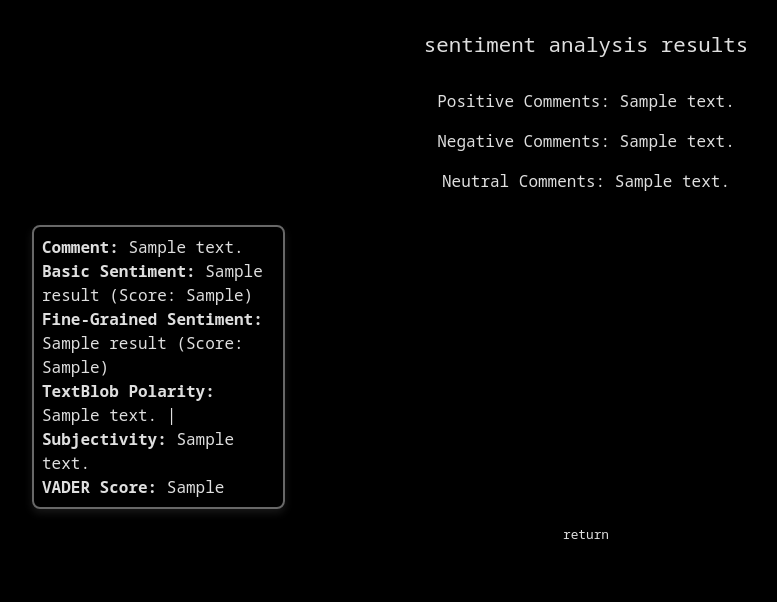
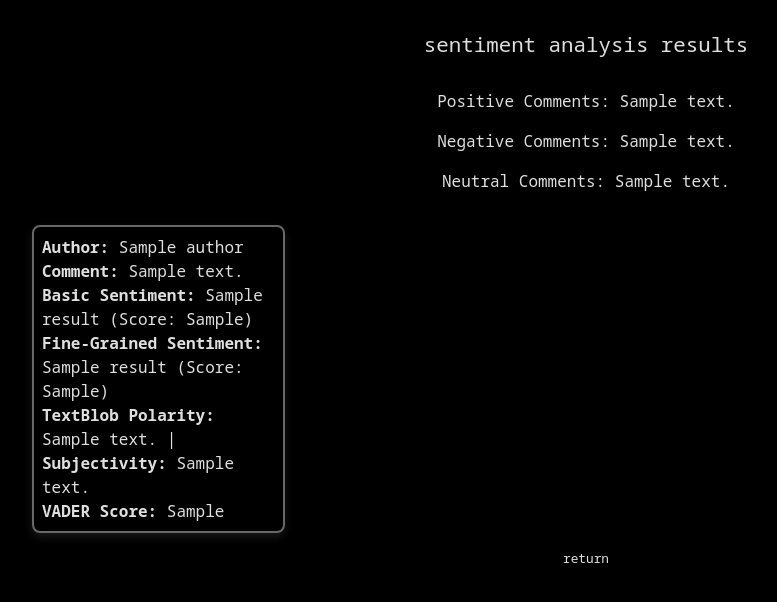
Before and after one commit to birat1/reddit-sentiment-analyser, a Flask app: template src/templates/results.html in a window 1280 px wide. Shown: the top 602 px of the page, without its empty margins (54-831 px from the left). Run offline with Flask 3, Linux system fonts and the light colour scheme; the template is opened without the code that fills it: most values are stand-ins (such as "Sample title", 1, 10 or a date in 2020); parts of the project's set-up code (start-up, migrations or seed data) failed here and were passed over.

Commit message:
Display's username of commentor

```diff
--- a/src/templates/results.html
+++ b/src/templates/results.html
@@ -27,6 +27,7 @@
                 {% for result in results %}
                 <div class="col p-3">
                     <div class="result-box p-2">
+                        <strong>Author:</strong> {{ result['Author'].name }}<br>
                         <strong>Comment:</strong>
                         {% if result['Comment']|length > 100 %}
                             <span class="short-comment">{{ result['Comment'][:100] }}...</span>
```
